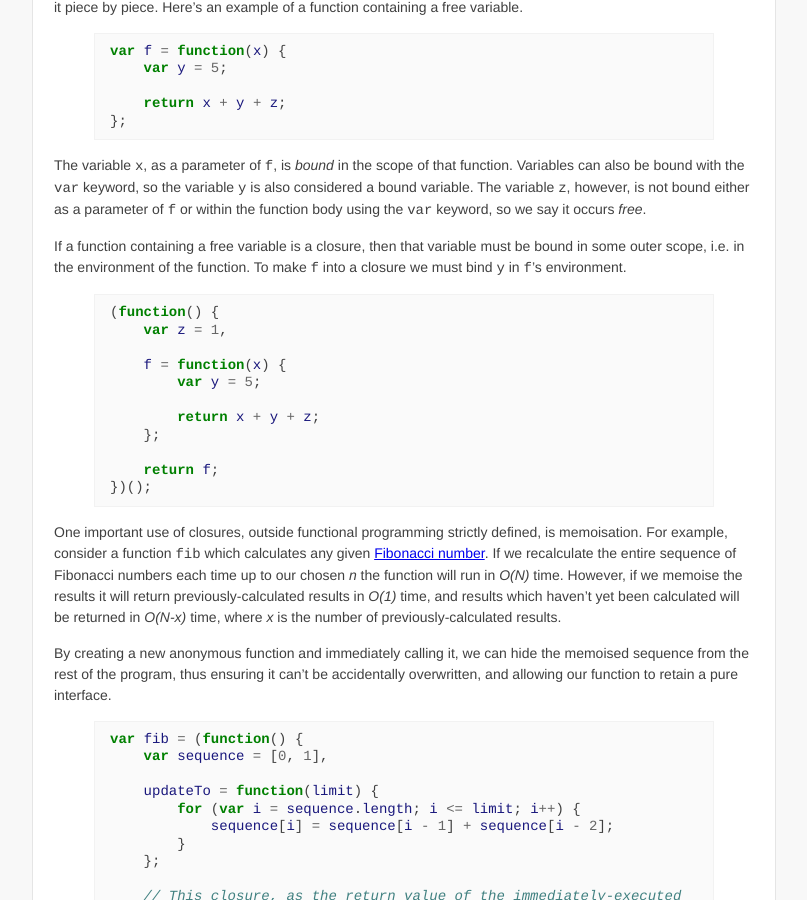
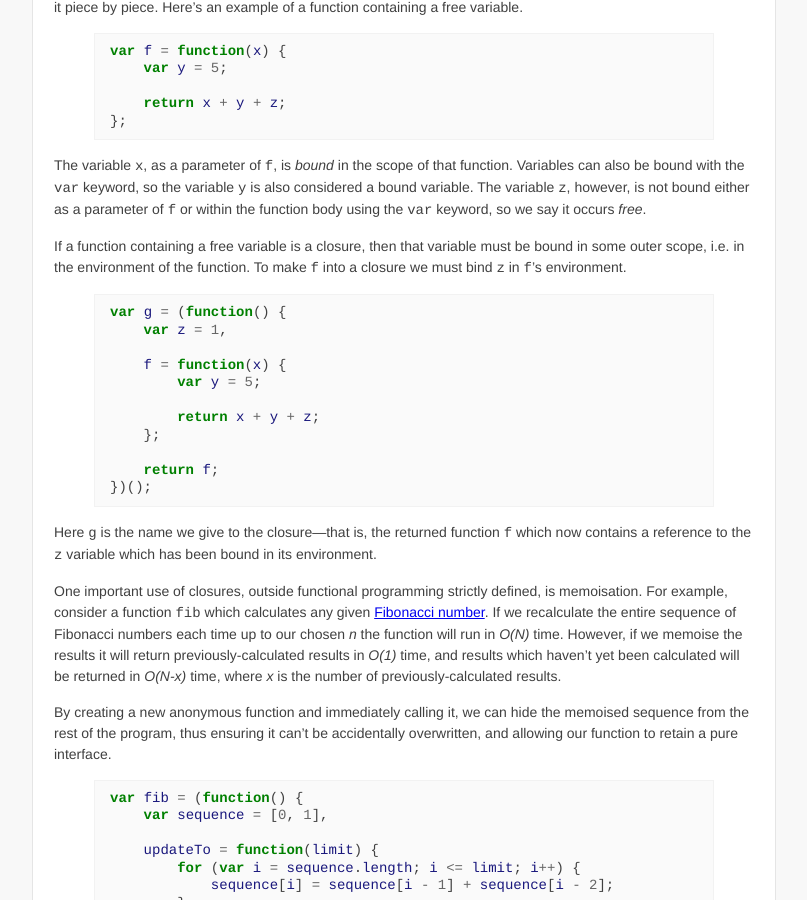
Before and after one commit to othermedia/js-handbook, a Jekyll site: the page built from functional-programming.md, in a window 1280 px wide and 900 px high, scrolled down 636 px. Shown: the whole window, without its empty margins (236-1043 px from the left). Built offline with Jekyll 4.4.1, drawn with Linux system fonts in a browser that asks for light colours.

Commit message:
Make it a bit clearer what's going on in one of the closure examples, and correct a variable name typo.

```diff
--- a/functional-programming.md
+++ b/functional-programming.md
@@ -66,10 +66,10 @@ keyword, so we say it occurs _free_.
 
 If a function containing a free variable is a closure, then that variable must
 be bound in some outer scope, i.e. in the environment of the function. To make
-`f` into a closure we must bind `y` in `f`'s environment.
+`f` into a closure we must bind `z` in `f`'s environment.
 
 {% highlight javascript %}
-(function() {
+var g = (function() {
     var z = 1,
 
     f = function(x) {
@@ -81,6 +81,10 @@ be bound in some outer scope, i.e. in the environment of the function. To make
     return f;
 })();
 {% endhighlight %}
+
+Here `g` is the name we give to the closure---that is, the returned function
+`f` which now contains a reference to the `z` variable which has been bound in
+its environment.
 
 One important use of closures, outside functional programming strictly defined,
 is memoisation. For example, consider a function `fib` which calculates any
```
